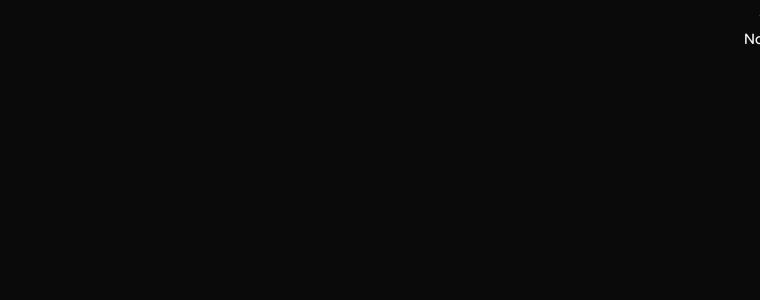
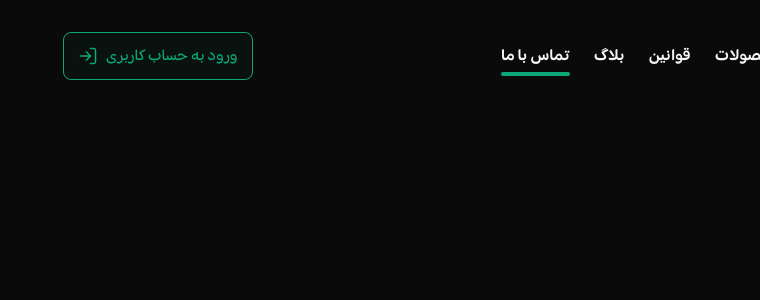
Before and after one commit to amir-reza-bijandi/access-shop, a SvelteKit app: page /contact in a window 1280 px wide. Before the commit this address had no page. Shown: the top 300 px of the page, without its empty margins (520-1280 px from the left). Built offline with nearby package versions, Linux system fonts and the light colour scheme.

Commit message:
feat: build Header component

```diff
--- /dev/null
+++ b/src/lib/component/navigation.svelte
@@ -0,0 +1,65 @@
+<script lang="ts">
+	import type { NavigationRoute } from '$lib/type/general';
+	import { page, navigating } from '$app/stores';
+
+	type NavigationProps = {
+		routeList: NavigationRoute[];
+	};
+	const { routeList }: NavigationProps = $props();
+
+	const currentPath = $derived($navigating ? $navigating.to?.url.pathname : $page.url.pathname);
+</script>
+
+<nav>
+	<ul>
+		{#each routeList as route}
+			{@render item(route)}
+		{/each}
+	</ul>
+</nav>
+
+{#snippet item({ name, path }: NavigationRoute)}
+	<li class={path === currentPath ? 'active' : ''}><a href={path}>{name}</a></li>
+{/snippet}
+
+<style>
+	nav ul {
+		display: flex;
+		list-style: none;
+		gap: 2.4rem;
+	}
+
+	a {
+		color: inherit;
+		text-decoration: none;
+		font-weight: 600;
+	}
+
+	li {
+		position: relative;
+	}
+
+	li::before {
+		content: '';
+		position: absolute;
+		top: 100%;
+		width: 100%;
+		height: 0.4rem;
+		border-radius: 9999px;
+		background: hsl(var(--accent));
+		opacity: 0;
+		transform: translateY(1.2rem) scale(0.9);
+		transition-property: opacity, transform;
+		transition-duration: var(--duration);
+	}
+
+	li:hover::before,
+	li.active::before {
+		opacity: 1;
+		transform: translateY(0.8rem) scale(1);
+	}
+
+	li:hover::before {
+		opacity: 0.5;
+	}
+</style>
--- /dev/null
+++ b/src/lib/type/general.ts
@@ -0,0 +1,4 @@
+export type NavigationRoute = {
+	name: string;
+	path: string;
+};
--- a/src/routes/+layout.svelte
+++ b/src/routes/+layout.svelte
@@ -1,6 +1,18 @@
 <script>
 	import '$lib/style/main.css';
+	import Header from './header.svelte';
 	const { children } = $props();
 </script>
 
-{@render children()}
+<div class="container">
+	<Header />
+	{@render children()}
+</div>
+
+<style>
+	.container {
+		max-width: 128rem;
+		margin-inline: auto;
+		padding: 3.2rem;
+	}
+</style>
--- /dev/null
+++ b/src/routes/blog/+page.svelte
@@ -0,0 +1,3 @@
+<main>
+	<h1>بلاگ</h1>
+</main>
--- /dev/null
+++ b/src/routes/contact/+page.svelte
@@ -0,0 +1,3 @@
+<main>
+	<h1>تماس با ما</h1>
+</main>
--- /dev/null
+++ b/src/routes/header.svelte
@@ -0,0 +1,44 @@
+<script lang="ts">
+	import Button from '$lib/component/button.svelte';
+	import Logo from '$lib/component/logo.svelte';
+	import Navigation from '$lib/component/navigation.svelte';
+	import type { NavigationRoute } from '$lib/type/general';
+	import { LogIn } from 'lucide-svelte';
+
+	const routeList: NavigationRoute[] = [
+		{
+			name: 'صحفهٔ اصلی',
+			path: '/'
+		},
+		{
+			name: 'محصولات',
+			path: '/products'
+		},
+		{
+			name: 'قوانین',
+			path: '/tos'
+		},
+		{
+			name: 'بلاگ',
+			path: '/blog'
+		},
+		{
+			name: 'تماس با ما',
+			path: '/contact'
+		}
+	];
+</script>
+
+<header>
+	<Logo />
+	<Navigation {routeList} />
+	<Button as="a" icon={LogIn} href="/login">ورود به حساب کاربری</Button>
+</header>
+
+<style>
+	header {
+		display: flex;
+		align-items: center;
+		justify-content: space-between;
+	}
+</style>
--- /dev/null
+++ b/src/routes/products/+page.svelte
@@ -0,0 +1,3 @@
+<main>
+	<h1>محصولات</h1>
+</main>
--- /dev/null
+++ b/src/routes/tos/+page.svelte
@@ -0,0 +1,3 @@
+<main>
+	<h1>قوانین</h1>
+</main>
```
Also changed, not shown: src/routes/+page.svelte (deleted, +0 -9 lines).
